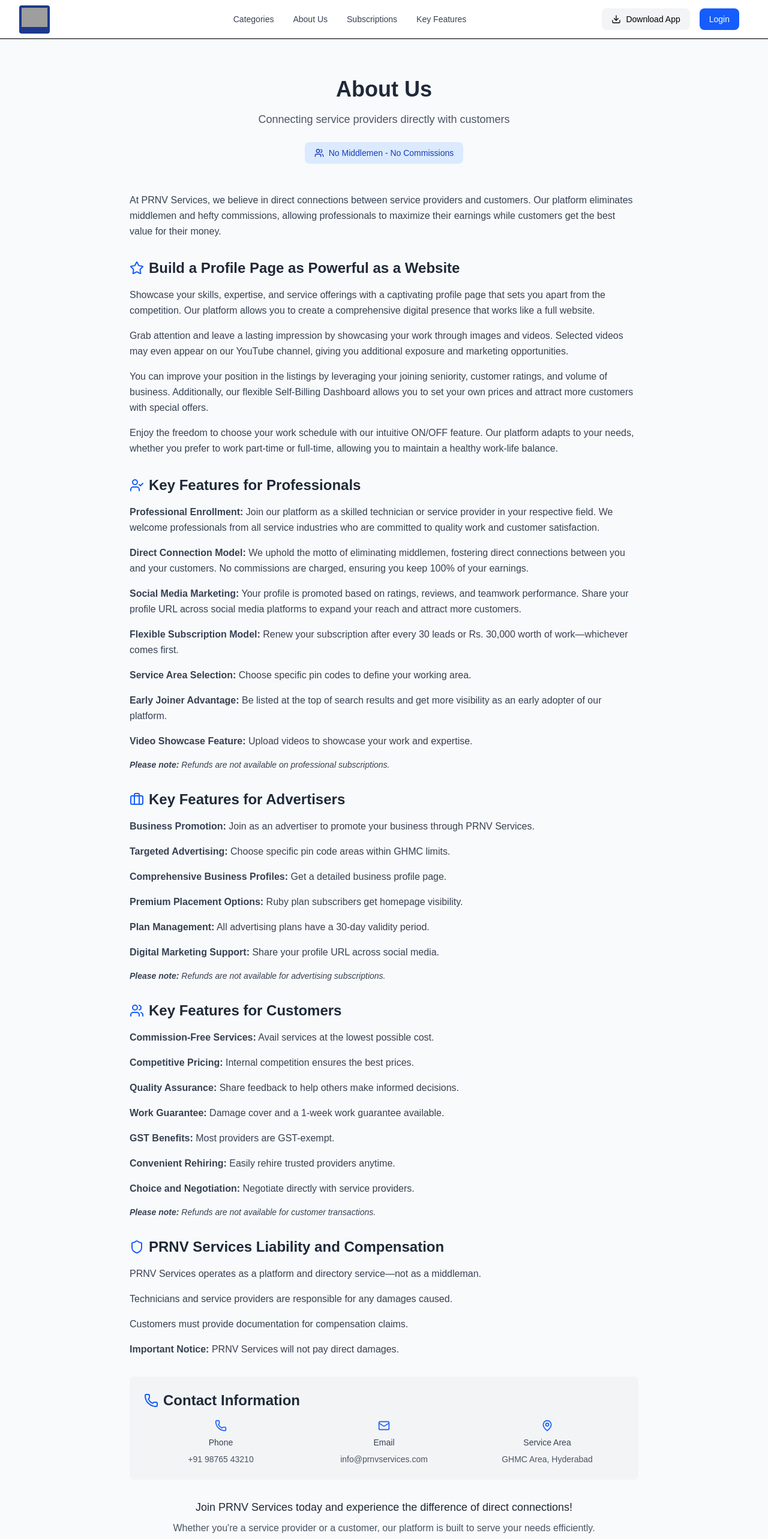
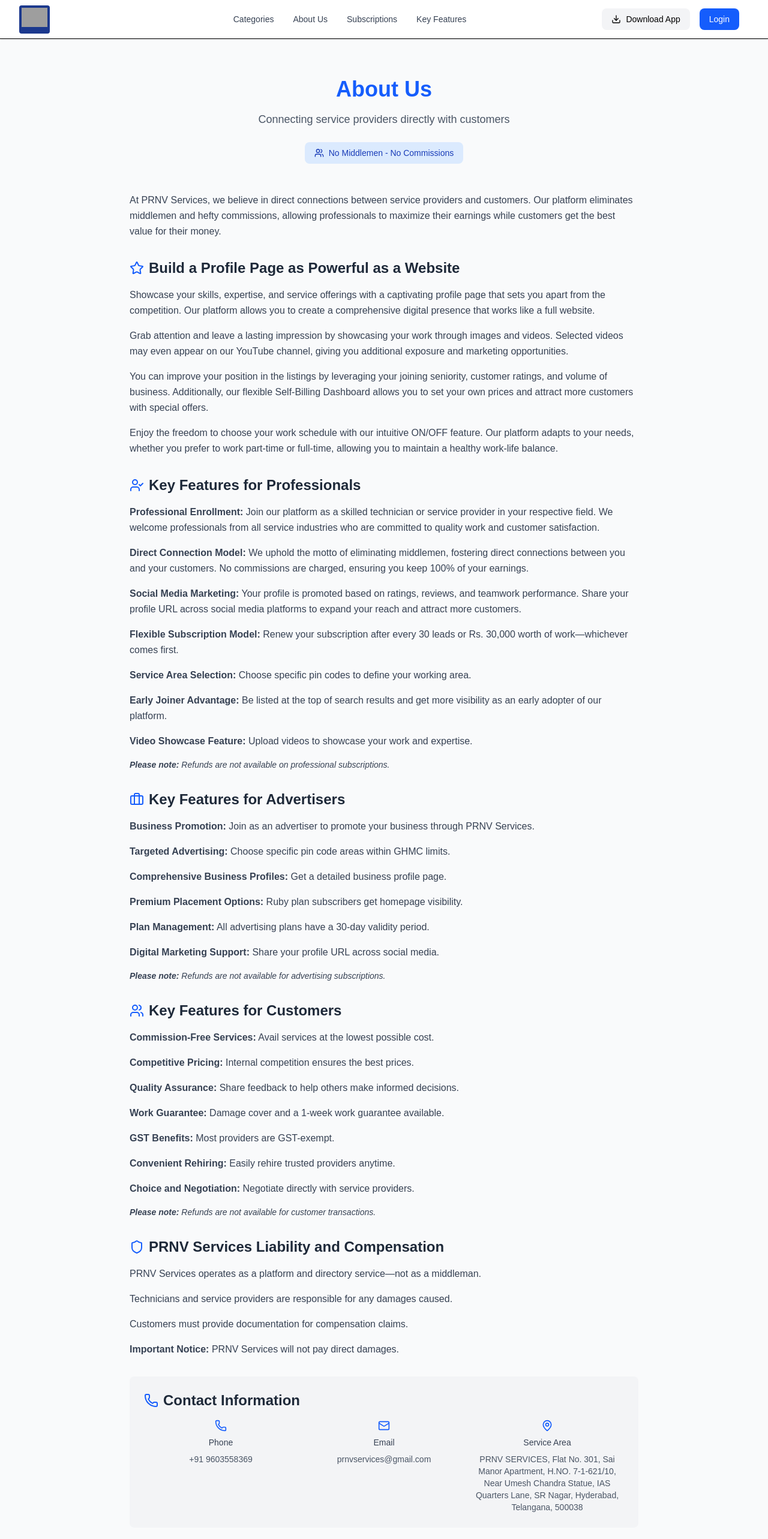
Before and after one commit to prnvgitservice/Franchise-web, a React (Vite) app: page /about in a window 1280 px wide. Shown: the top 2566 px of the page at 60% size. Built offline with nearby package versions, Linux system fonts and the light colour scheme; grey boxes are pictures that could not be loaded.

Commit message:
franchise entire panel ui updates

```diff
--- a/src/components/FranchiseHomePage/Dashboard.tsx
+++ b/src/components/FranchiseHomePage/Dashboard.tsx
@@ -179,7 +179,7 @@
               Welcome back, Franchise
             </h1>
             <p className="text-blue-100 text-lg">
-              Here's your performance overview for today
+              Here's your performance overview
             </p>
           </div>
           <div className="bg-white/20 backdrop-blur-sm rounded-xl p-4 border border-white/30">
--- a/src/components/FranchiseHomePage/FranchisePlans.tsx
+++ b/src/components/FranchiseHomePage/FranchisePlans.tsx
@@ -60,7 +60,7 @@
     <div className="min-h-screen bg-gradient-to-br from-yellow-50 via-pink-50 to-purple-100 py-10 flex items-center justify-center">
       <div className="w-full max-w-xl mx-auto px-4">
         <div className="text-center mb-12">
-          <h1 className="text-4xl font-extrabold text-transparent bg-clip-text bg-gradient-to-r from-pink-600 via-yellow-500 to-purple-600 drop-shadow-lg">
+          <h1 className="text-4xl font-extrabold text-transparent bg-clip-text bg-gradient-to-r from-pink-600 via-yellow-500 to-purple-600 drop-shadow-lg ">
             The Ultimate Franchise Plan
           </h1>
           <p className="ext-lg text-gray-600 max-w-5xl mx-auto mt-3 leading-relaxed">
@@ -112,7 +112,7 @@
                 Valid for {plan.validity} days
               </div>
 
-              <ul className="space-y-3 my-8 w-md max-w-md">
+              <ul className="space-y-2 my-4 w-md max-w-md">
                 {Array.isArray(plan.features) && plan.features.map((feature, idx) => (
                   <li key={idx} className="flex items-center gap-3 text-lg text-gray-800 font-medium">
                     {feature.included ? (
@@ -127,7 +127,7 @@
 
               {Array.isArray(plan.fullFeatures) && plan.fullFeatures.length > 0 && (
                 <ul className="space-y-1 mb-4 w-md max-w-md" >
-                  {plan.fullFeatures.map((f, idx) => (
+                  {plan.fullFeatures.slice(0,5).map((f, idx) => (
                     <li key={idx} className="flex items-center gap-2 text-sm text-gray-500">
                       <span className="me-3 text-red-500 text-3xl">•</span>
                       {f.text}
--- a/src/components/FranchiseHomePage/FranchiseSubscription.tsx
+++ b/src/components/FranchiseHomePage/FranchiseSubscription.tsx
@@ -233,7 +233,7 @@
                           </div>
                         ))}
                       </div>
-                      <div className="space-y-2 mt-3">
+                      <div className="space-y-1 mt-4">
                         <h4 className="text-lg font-semibold">Terms & Conditions</h4>
                         {plan.fullFeatures?.map((details, i) => (
                           <div key={i} className="flex items-center gap-2">
--- a/src/components/FranchiseHomePage/Profile.tsx
+++ b/src/components/FranchiseHomePage/Profile.tsx
@@ -230,7 +230,7 @@
         {/* Contact and Address Information */}
         <div className="p-6">
           <h2 className="text-lg font-semibold text-gray-900 mb-4">
-            Contact & Address
+            More Info
           </h2>
           <div className="grid grid-cols-1 md:grid-cols-2 gap-4">
             <div className="flex items-center space-x-3">
--- a/src/components/FranchiseHomePage/TechinicianView.tsx
+++ b/src/components/FranchiseHomePage/TechinicianView.tsx
@@ -55,6 +55,7 @@
           <h3 className="text-xl font-semibold text-gray-700 mb-3 pb-2 border-b">Personal Information</h3>
           <div className="space-y-3">
             <p><span className="font-medium text-gray-600">Technician Name:</span> {technician.username}</p>
+            <p><span className="font-medium text-gray-600">Technician Id:</span> {technician.userId}</p>
             <p><span className="font-medium text-gray-600">Phone Number:</span> {technician.phoneNumber}</p>
             {/* <p><span className="font-medium text-gray-600">Role:</span> {technician.role}</p> */}
             <p><span className="font-medium text-gray-600">Category:</span> {technician.category}</p>
--- a/src/components/FranchiseHomePage/Technicians.tsx
+++ b/src/components/FranchiseHomePage/Technicians.tsx
@@ -166,6 +166,7 @@
             <thead className="bg-gray-50 border-b border-gray-200">
               <tr>
                 <th className="text-left py-4 px-6 font-semibold text-gray-700">Technician</th>
+                <th className="text-left py-4 px-6 font-semibold text-gray-700">Technician Id</th>
                 <th className="text-left py-4 px-6 font-semibold text-gray-700">Mobile</th>
                 <th className="text-left py-4 px-6 font-semibold text-gray-700">Category</th>
                 <th className="text-left py-4 px-6 font-semibold text-gray-700">Address</th>
@@ -201,6 +202,11 @@
                         <div>
                           <h4 className="font-semibold text-gray-900 whitespace-nowrap">{tech.username}</h4>
                         </div>
+                      </div>
+                    </td>
+                    <td className="py-4 px-6">
+                      <div className="flex items-center text-sm text-gray-700 whitespace-nowrap">
+                        {tech.userId}
                       </div>
                     </td>
                     <td className="py-4 px-6">
--- a/src/components/layout/Header.tsx
+++ b/src/components/layout/Header.tsx
@@ -112,12 +112,12 @@
                     Hi, {user?.username || 'Franchise'}
                   </button>
                 </div>
-                <button
+                {/* <button
                   onClick={() => setShowReviewModal(true)}
                   className="text-gray-700 hover:text-yellow-600 cursor-pointer"
                 >
                   <Star className="w-4 h-4 text-yellow-400 fill-current" />
-                </button>
+                </button> */}
                 <button
                   onClick={handleLogout}
                   className="text-gray-700 hover:text-red-800 cursor-pointer"
--- a/src/pages/AboutPage.tsx
+++ b/src/pages/AboutPage.tsx
@@ -30,7 +30,7 @@
 
         {/* Header */}
         <div className="text-center mb-12">
-          <h1 className="text-4xl font-bold text-gray-800 mb-4">About Us</h1>
+          <h1 className="text-4xl font-bold text-blue-600 mb-4">About Us</h1>
           <p className="text-lg text-gray-600 mb-6">
             Connecting service providers directly with customers
           </p>
@@ -212,17 +212,17 @@
               <div className="flex flex-col items-center gap-2">
                 <Phone className="text-blue-600" size={20} />
                 <span className="text-sm font-medium">Phone</span>
-                <span className="text-sm text-gray-600">+91 98765 43210</span>
+                <span className="text-sm text-gray-600">+91 9603558369</span>
               </div>
               <div className="flex flex-col items-center gap-2">
                 <Mail className="text-blue-600" size={20} />
                 <span className="text-sm font-medium">Email</span>
-                <span className="text-sm text-gray-600">info@prnvservices.com</span>
+                <span className="text-sm text-gray-600">prnvservices@gmail.com</span>
               </div>
               <div className="flex flex-col items-center gap-2">
                 <MapPin className="text-blue-600" size={20} />
                 <span className="text-sm font-medium">Service Area</span>
-                <span className="text-sm text-gray-600">GHMC Area, Hyderabad</span>
+                <span className="text-sm text-gray-600">PRNV SERVICES, Flat No. 301, Sai Manor Apartment, H.NO. 7-1-621/10, Near Umesh Chandra Statue, IAS Quarters Lane, SR Nagar, Hyderabad, Telangana, 500038</span>
               </div>
             </div>
           </div>
```
